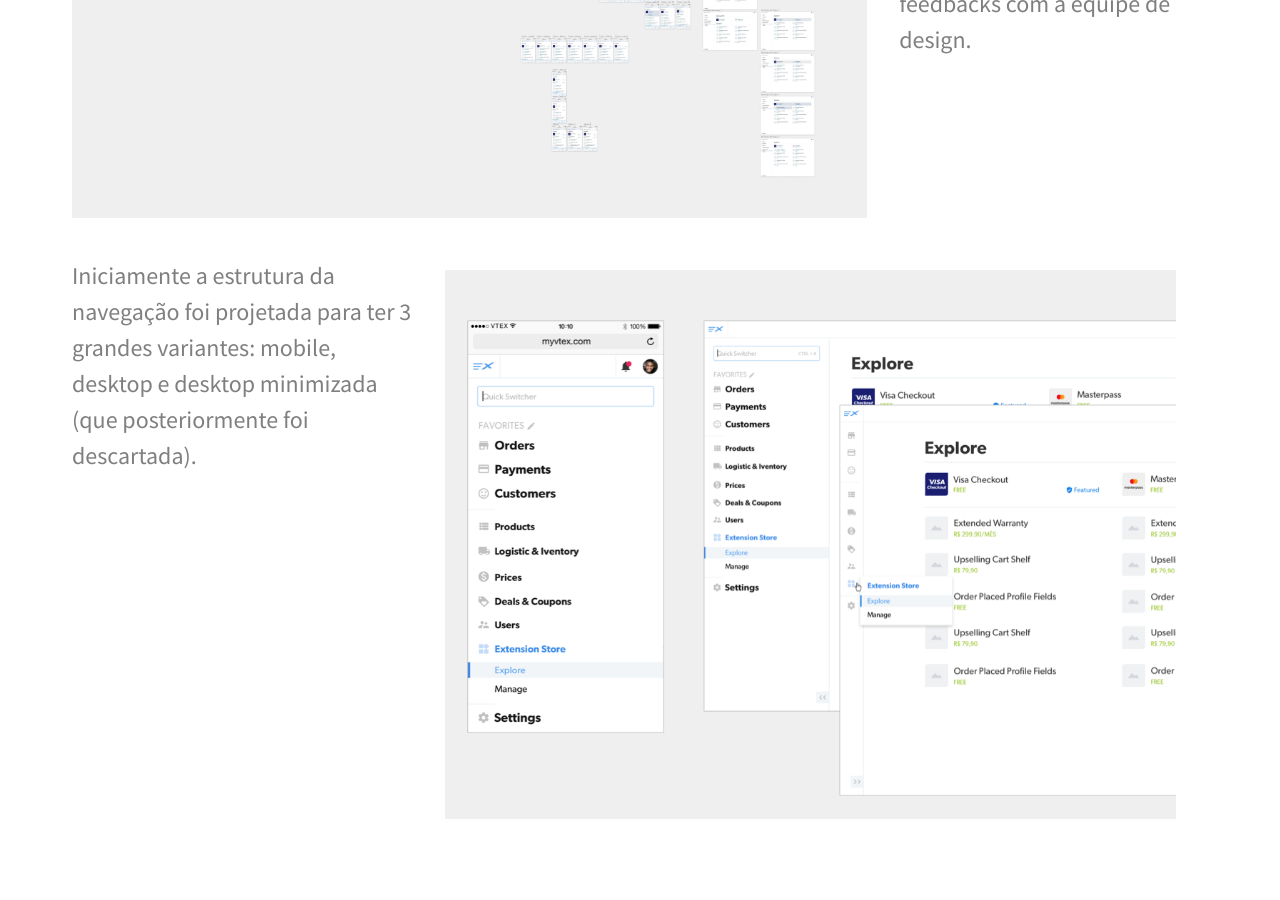
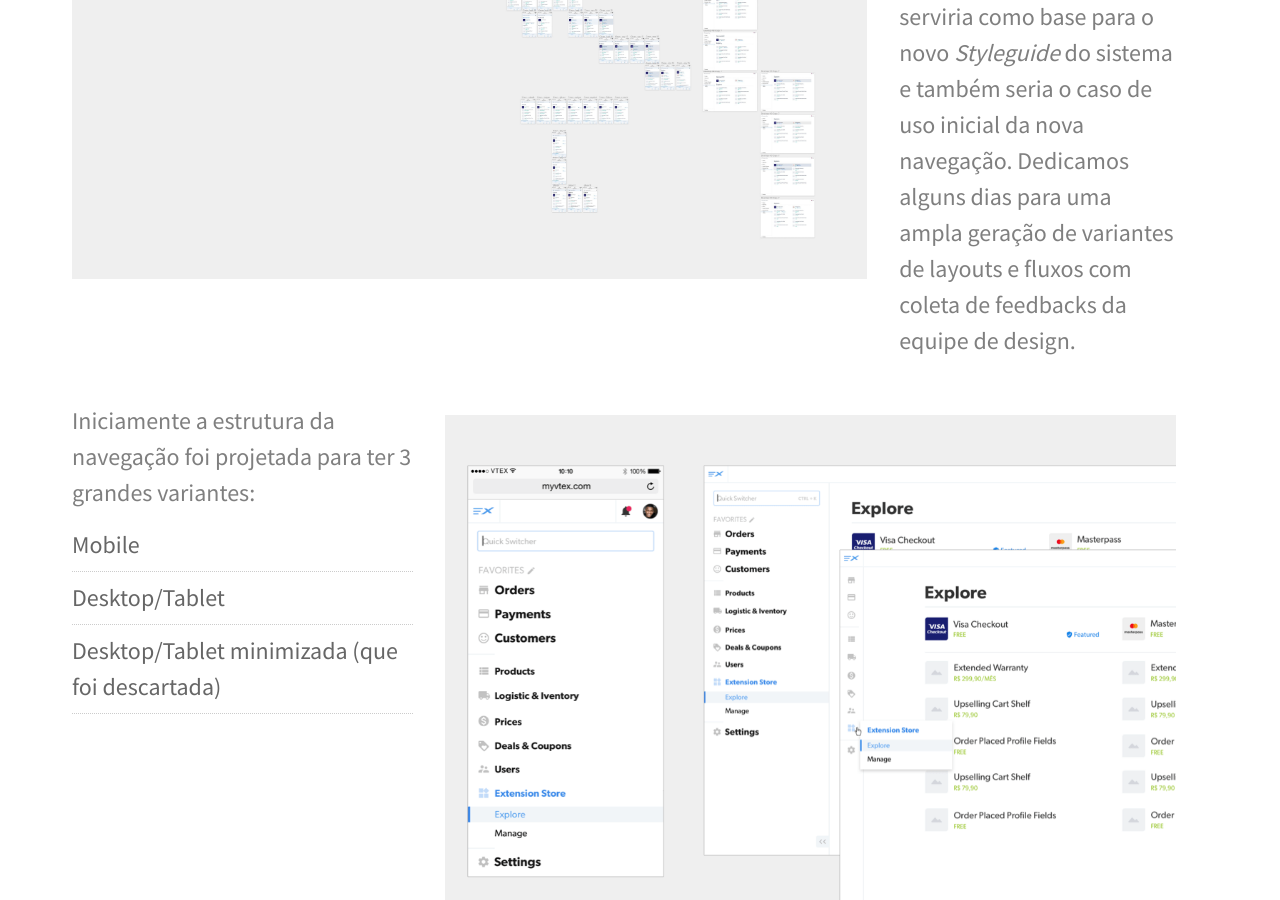
Before and after one commit to rodrigomuniz/muniz.nu, a Jekyll site: the page built from _portfolio/vtex-io.html, in a window 1280 px wide and 900 px high, scrolled down 5403 px. Built offline with Jekyll 4.4.1, drawn with Linux system fonts in a browser that asks for light colours; nearby versions of some CDN libraries; some of the changed text lies outside the part shown.

Commit message:
wordsmithing and minor layout and images fixes

```diff
--- a/_layouts/project.html
+++ b/_layouts/project.html
@@ -1,11 +1,11 @@
 {% include design-top.html %}
 <header>
-	<nav class="pa3 pv4-ns ph5-ns">
+	<nav class="pa3 pv4-ns ph5-ns ttl">
 	  <a class="link purple fw6 f6 f5-ns hover-hot-pink mr1 mr2-ns" href="/" title="Início">muniz.nu</a>
 	  <span class="link black-20    f6 f5-ns dib mr1 mr2-ns" href="#">/</span>
 	  <a class="link purple fw6 f6 f5-ns hover-hot-pink mr1 mr2-ns" href="/design">design</a>
 		<span class="link black-20    f6 f5-ns dib mr1 mr2-ns" href="#">/</span>
-	  <span class="link gray    f6 f5-ns dib mr1 mr2-ns" href="#"><strong class="black-30">projeto:</strong> {{ page.title }}</span>
+	  <span class="link black-30    f6 f5-ns dib mr1 mr2-ns" href="#"><strong>projeto:</strong> {{ page.title }}</span>
 	</nav>
 </header>
 
--- a/_portfolio/vtex-io.html
+++ b/_portfolio/vtex-io.html
@@ -6,21 +6,21 @@
 project_year: 2017
 hero_image: /images/portfolio/io-navigation.png
 thumbnail: /images/portfolio/nav-final.png
-excerpt: "Liderei o processo de redesign completo e simplificação da navegação dos módulos da plataforma de e-commerce, que ganhou uma nova versão chamada VTEX IO"
+excerpt: "Ajudei a conduzir o processo de redesign completo e simplificação da navegação dos módulos da plataforma de e-commerce, que ganhou uma nova versão chamada VTEX IO"
 ---
 <div class="ph3-m ph5-ns">
-<p class="ph2 f3 f2-ns lh-title measure center tl tl-m tc-ns">Chamada de <em>VTEX IO</em>, a nova versão da plataforma de e-commerce em 2017 estava ganhando um redesign completo e um paradigma novo, onde lojas online rodariam extensões/<em>apps</em> criadas pelo ecossistema de parceiros da VTEX. Isto despertou uma grande preocupação com complexidade, que já atingia boa parte da versão antiga do produto. Uma delas estava na forma de navegar pelos módulos.</p>
+<p class="ph2 f3 f2-ns lh-copy measure center tl tl-m tc-ns">Chamada de <em>VTEX IO</em>, a nova versão da plataforma de e-commerce em 2017 estava ganhando um redesign completo e um paradigma novo, onde lojas online rodariam extensões/<em>apps</em> criadas pelo ecossistema de parceiros da VTEX. Isto despertou uma grande preocupação com complexidade, que já atingia boa parte da versão antiga do produto. Uma delas estava na forma de navegar pelos módulos.</p>
 
 <h3 class="ph2 f2 f1-ns fw2 mv0 pt4 pt5-ns pb3 black-40 tc-ns">Navegação antiga</h3>
 <div class="cf ph2-ns">
+  <div class="fl w-100 w-100-m w-50-ns ph4">
+    <img src="/images/portfolio/topbar-old.png" alt="Antiga navegação" class="dib mv3 w-100" />
+  </div>
   <div class="fl w-100 w-100-m w-50-ns ph2 ph2-m ph0-ns">
     <p class="measure center lh-copy black-50 mv1 mh0">
       Apesar de parecer bastante simples e flexível, a versão antiga da navegação seguia uma lógica baseada nos nomes usados internamente pela VTEX para batizar os módulos.
       O modelo mental estava errado, o que fazia com que novos usuários precisassem aprender o que cada módulo fazia antes de conseguir usá-los—isto restringia muito a explorabilidade da plataforma e criava uma dependência por uma documentação. Outro problema é que não havia uma solução de subnavegação, ou seja, uma forma rápida de ir diretamente para uma subseção de cada módulo.
     </p>
-  </div>
-  <div class="fl w-100 w-100-m w-50-ns ph4">
-    <img src="/images/portfolio/topbar-old.png" alt="Antiga navegação" class="dib mv3 w-100" />
   </div>
 </div>
 
@@ -30,24 +30,24 @@
 <img src="/images/portfolio/io-navigation-iso.jpg" alt="Primeiros rascunhos da navegação" class="dib mv1" />
 
 <div class="cf ph2-ns">
-  <div class="fl w-100 w-50-ns ph2 ph0-ns">
-    <p class="measure lh-copy mt3">Além de substituir a antiga, esta nova navegação precisava também:</p>
-    <ul class="measure lh-copy ma0">
-      <li>Ser <em>mobile-first</em></li>
+  <div class="fl w-100 w-100-m w-60-ns ph2 ph0-ns">
+    <p class="black-50 measure lh-copy mt3">Além de substituir a antiga, esta nova navegação precisava também:</p>
+    <ul class="black-50 measure lh-copy ma0">
+      <li>Ser <em>cross-device</em> <em>mobile-first</em></li>
       <li>Servir como uma das bases visuais para o novo <em>Design System</em> da nova identidade visual da empresa</li>
-      <li>Possuir uma estrutura de organização atendendo aos novos e antigos módulos, que ainda estariam em uso na fase de migração das versões da plataforma</li>
+      <li>Possuir uma estrutura de organização e agrupamento de links atendendo aos novos e antigos módulos, numa fase de migração das versões da plataforma</li>
       <li>Ser lançada juntamente com uma loja de extensões chamada de <em>Extension Store</em></li>
       <li>Aceitar links de apps criadas por terceiros, parceiros que futuramente iriam ter a possibilidade de inserir novos módulos no gerenciador das lojas de seus clientes</li>
-      <li>Conter a solução para publicação de alterações nas lojas, baseada em versionamento semelhante ao Git (chamada internamente de <em>Workspaces</em>)</li>
+      <!-- <li>Conter a solução para publicação de alterações nas lojas, baseada em versionamento semelhante ao Git (chamada internamente de <em>Workspaces</em>)</li> -->
     </ul>
   </div>
-  <div class="fl w-100 w-50-ns ph4-ns tc tr-ns">
-    <h4 class="ph2 f2 fw2 mv0 pt4 pt5-ns pb1 black-40">Princípios de design</h4>
-    <ul class="list measure lh-title mt2 f2 ph2 purple">
-      <li>Consistente</li>
-      <li>Direta</li>
-      <li>Extensível</li>
-      <li>Útil</li>
+  <div class="fr w-100 w-100-m w-40-ns tc tc-m tr-ns">
+    <h4 class="ph2 f2 fw3 mv0 pt4 pt4-m pt3-ns pb1 black-40">Princípios de design</h4>
+    <ul class="list pl0 measure lh-title mt2 f2 ph2 hot-pink">
+      <li class="lh-copy pv2 ba bl-0 bt-0 br-0 b--dotted b--black-20">Consistente</li>
+      <li class="lh-copy pv2 ba bl-0 bt-0 br-0 b--dotted b--black-20">Direta</li>
+      <li class="lh-copy pv2 ba bl-0 bt-0 br-0 b--dotted b--black-20">Extensível</li>
+      <li class="lh-copy pv2 ba bl-0 bt-0 br-0 b--dotted b--black-20">Útil</li>
     </ul>
   </div>
 </div>
@@ -58,9 +58,9 @@
     <img src="/images/portfolio/map-links-and-fields.jpg" alt="Esquema de levantamento da estrutura de navegação da platfaforma" class="dib mv1" />
   </div>
   <div class="fl w-100 w-100-m w-50-ns ph2 ph2-m ph0-ns">
-    <p class="lh-copy measure center mt0">Iniciamente ao discutir a solução, chegamos rapidamente à conclusão que a organização e agrupamentos das informações seriam os maiores desafios do projeto.</p>
+    <p class="f4 f3-ns lh-copy black-50 measure center mt0">Iniciamente ao discutir a solução, chegamos rapidamente à conclusão que a organização e agrupamentos das informações seriam os maiores desafios do projeto.</p>
 
-    <p class="measure center lh-copy black-50 mt0">
+    <p class="measure center mh0-ns lh-copy black-50 mt0">
       Baseado no trabalho de levantamento de todos os links da plataforma feito algumas semanas antes pelo Bernardo Lemgruber, iniciei a aferição e facilitei alguns workshops rápidos com membros da equipe de suporte técnico. O objetivo era chegarmos numa lógica de agrupamento das informações que fosse facilmente entendida. Foi nesta etapa que decidimos levar em consideração não mais apenas o contexto VTEX mas o contexto geral de e-commerce, trocando o uso do nome dos módulos por um vocabulário mais comum como, por exemplo: Vendas, Pagamentos e Preços.
     </p>
   </div>
@@ -76,7 +76,7 @@
   <div class="fl w-100 w-100-m w-50-ns ph2 ph2-m ph4-ns">
     <p class="f4 f3-ns measure center lh-copy black-50 mt0">Nesta etapa criamos um <em>moodboard</em> para guardar referências de <em>benchmark</em> e trabalhamos também com uma planilha para explorarmos diferentes tipos de agrupamentos de todos os links da plataforma.</p>
 
-    <p class="measure center lh-copy black-50 mv1 mh0">O trabalho que eu tinha feito no ano anterior, de categorização dos artigos da base de conhecimento do <em>Help Center</em> da plataforma, também foi levado em consideração. Porém além das referências internas, fizemos uma pesquisa de similares em navegações de produtos de outras plataformas de e-commerce e em sistemas de CMS em geral, analisando não só estrutura como seus comportamentos. Foi então que iniciamos a prototipação em papel e em alta fidelidade.</p>
+    <p class="measure center center-m mh0-ns lh-copy black-50 mv1">O trabalho que eu tinha feito no ano anterior, de categorização dos artigos da base de conhecimento do <em>Help Center</em> da plataforma, também foi levado em consideração. Porém além das referências internas, fizemos uma pesquisa de similares em navegações de produtos de outras plataformas de e-commerce e em sistemas de CMS em geral, analisando não só estrutura como seus comportamentos. Foi então que iniciamos a prototipação em papel e em alta fidelidade.</p>
   </div>
 </div>
 
@@ -87,21 +87,26 @@
     <img src="/images/portfolio/extension-store-visual-birds-eye-view.jpg" alt="Variações de layouts na Extension Store" class="dib mb3" />
   </div>
   <div class="fl w-100 w-100-m w-30-ns ph2 ph2-m ph4-ns">
-    <p class="f4 f3-ns measure lh-copy black-50 mt0">Juntamente com a Luiza Breier, trabalhei no design visual e estrutura geral da <em>Extension Store</em>, módulo que serviria como base tanto para a nova navegação quanto para o novo <em>Styleguide</em> da plataforma. Dedicamos alguns dias para uma ampla geração de variantes de layouts e coleta de feedbacks com a equipe de design.</p>
+    <p class="f4 f3-ns measure lh-copy black-50">Como a navegação não seria lançada sozinha, mas sim com um redesign geral da plataforma e com o módulo de loja de extensões—a Luiza Breier e eu trabalhamos no design visual e estrutura geral da <em>Extension Store</em>, levando em consideração que ela serviria como base para o novo <em>Styleguide</em> do sistema e também seria o caso de uso inicial da nova navegação. Dedicamos alguns dias para uma ampla geração de variantes de layouts e fluxos com coleta de feedbacks da equipe de design.</p>
   </div>
 </div>
 
 
 <div class="cf ph2-ns mv3">
   <div class="fl w-100 w-30-ns ph2 ph0-ns">
-    <p class="f4 f3-ns measure lh-copy black-50 mv1 mh0">Iniciamente a estrutura da navegação foi projetada para ter 3 grandes variantes: mobile, desktop e desktop minimizada (que posteriormente foi descartada).</p>
+    <p class="f4 f3-ns measure lh-copy black-50 mv1 mh0">Iniciamente a estrutura da navegação foi projetada para ter 3 grandes variantes:</p>
+    <ul class="list pl0 measure lh-copy f4 f3-ns mt2 black-60">
+      <li class="lh-copy pv2 ba bl-0 bt-0 br-0 b--dotted b--black-20">Mobile</li>
+      <li class="lh-copy pv2 ba bl-0 bt-0 br-0 b--dotted b--black-20">Desktop/Tablet</li>
+      <li class="lh-copy pv2 ba bl-0 bt-0 br-0 b--dotted b--black-20">Desktop/Tablet minimizada (que foi descartada)</li>
+    </ul>
   </div>
   <div class="fl w-100 w-70-ns ph4-ns">
     <img src="/images/portfolio/nav-variations.png" alt="Versões da navegação" class="dib mv3" />
   </div>
 </div>
 
-<h4 class="ph2 f2 f1-ns fw2 mv0 pt4 pt5-ns pb3 black-40 tc-ns">Quick Search</h4>
+<h4 class="ph2 f2 f1-ns fw2 mv0 pt4 pt5-ns pb3 black-40 tc-ns">Quick Switcher</h4>
 
 <div class="cf ph2-ns">
   <div class="fl w-100 w-100-m w-60-ns ph2-ns">
@@ -113,7 +118,7 @@
     </video>
   </div>
   <div class="fl w-100 w-100-m w-40-ns ph2">
-    <p class="f4 f3-ns measure lh-copy black-50 mt0">A busca rápida foi a solução para várias questões da navegação. Não só atenderia aos princípios "Útil" e "Direta" para uma navegação super rápida entre os módulos, como também serviria para o usuário encontrar as áreas equivalentes aos módulos da versão antiga na versão nova—durante o período de migração. No exemplo do vídeo, ao buscar pelo antigo módulo de gerenciamento de vendas "OMS", o usuário é apresentado com o resultado do módulo de vendas na nova plataforma.</p>
+    <p class="f4 f3-ns measure lh-copy black-50 mt0">A troca rápida foi a solução para várias questões da solução. Não só atenderia aos princípios "Útil" e "Direta" para uma navegação super rápida entre os módulos, como também serviria para o usuário encontrar as áreas equivalentes aos módulos da versão antiga na nova—durante o período de migração. No exemplo do vídeo, ao buscar pelo antigo módulo de gerenciamento de vendas "OMS", o usuário é apresentado com o resultado do módulo de vendas na nova plataforma.</p>
   </div>
 </div>
 
@@ -123,7 +128,7 @@
     <img src="/images/portfolio/nav-old-admins.gif" alt="Navegação como sidebar nos módulos antigos" class="dib mb3 w-100" />
   </div>
   <div class="fl w-100 w-100-m w-30-ns ph2 ph2-m ph4-ns">
-    <p class="f4 f3-ns measure lh-copy black-50 mv1 mh0">Como a navegação precisaria também estar presente na versão antiga dos módulos, criamos o protótipo de uma versão que seria uma <em>sidebar</em>, respondendo ao clique do usuário no ícone de menu no topo do gerenciador antigo.</p>
+    <p class="f4 f3-ns measure lh-copy black-50 mv1 center center-m mh0-ns">Como a navegação precisaria também estar presente na versão antiga dos módulos, criamos o protótipo de uma versão que seria uma <em>sidebar</em>, respondendo ao clique do usuário no ícone de menu no topo do gerenciador antigo.</p>
   </div>
 </div>
 
```
Also changed, not shown: _portfolio/vtex-storefront.md (+2 -2 lines), design/index.html (+6 -6 lines), images/portfolio/nav-final.png, images/portfolio/nav-papel.jpg, images/portfolio/nav-variations.png, images/portfolio/topbar-old.png.
